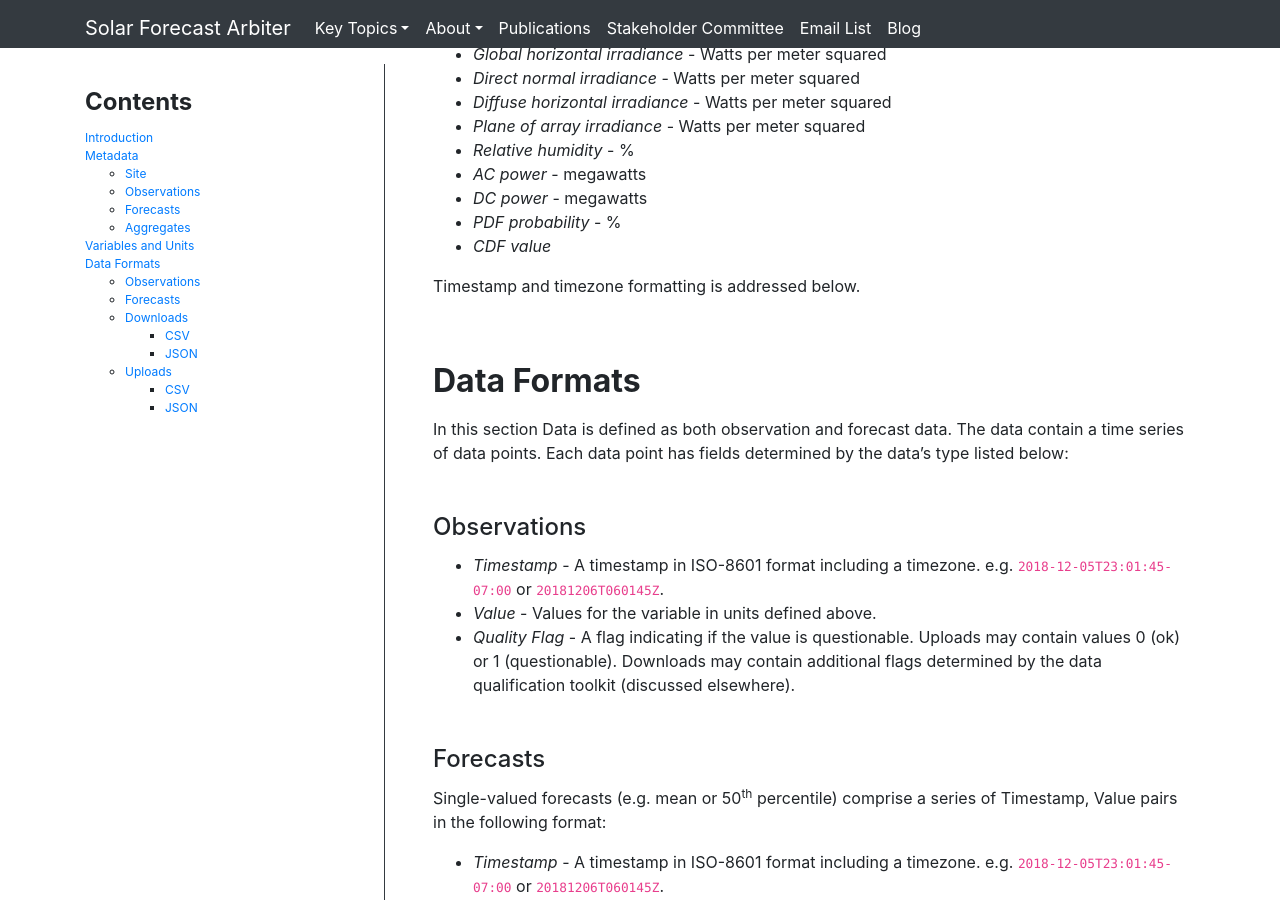
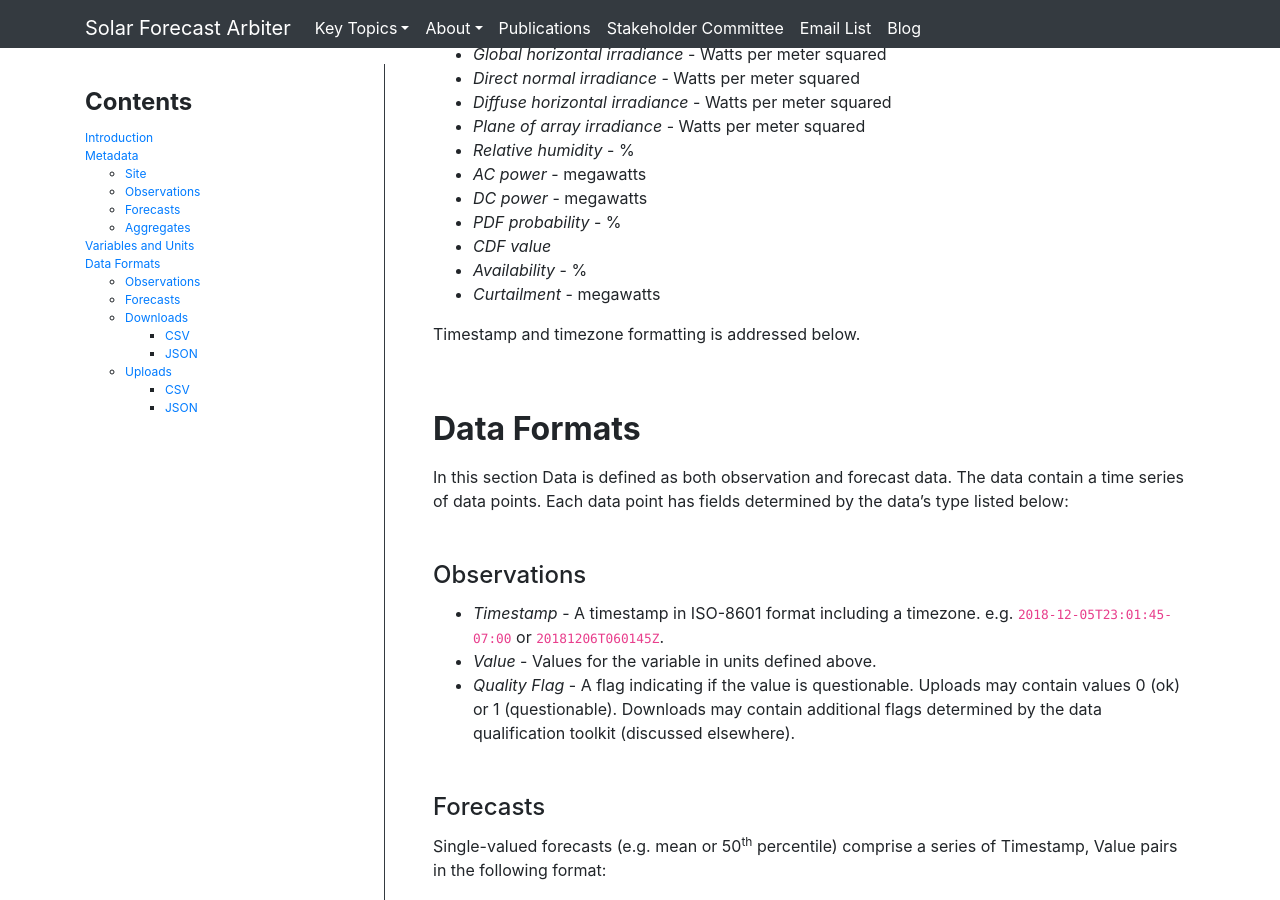
Before and after one commit to SolarArbiter/SolarArbiter.github.io, a Jekyll site: the page built from data_model.md, in a window 1280 px wide and 900 px high, scrolled down 4973 px. Built offline with Jekyll 4.4.1, drawn with Linux system fonts in a browser that asks for light colours; comment, search, counter and statistics services are not loaded; our own code applies the rules of GitHub Pages for plain Markdown files.

Commit message:
add availability and curtailment to data model

```diff
--- a/data_model.md
+++ b/data_model.md
@@ -262,6 +262,8 @@ permitted are as follows:
 -   *DC power* - megawatts
 -   *PDF probability* - %
 -   *CDF value*
+-   *Availability* - %
+-   *Curtailment* - megawatts
 
 Timestamp and timezone formatting is addressed below.
 
```
